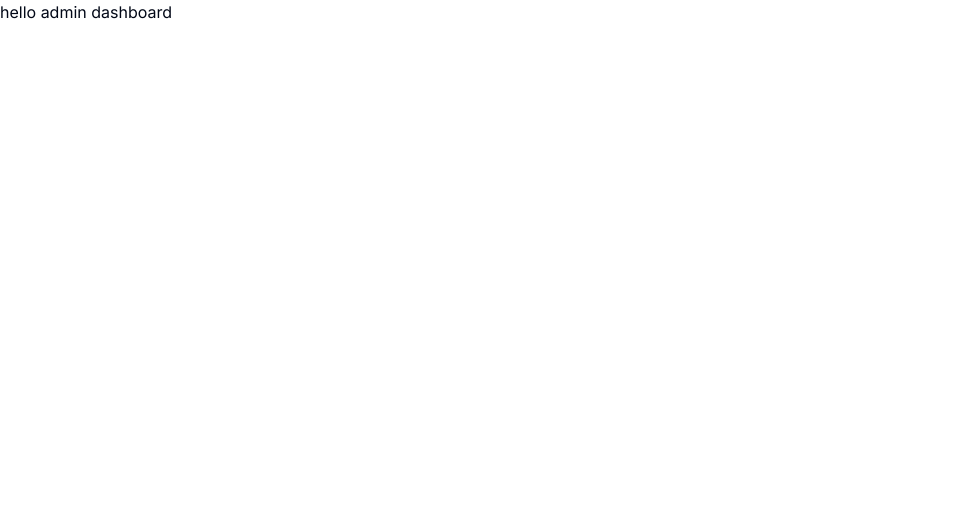
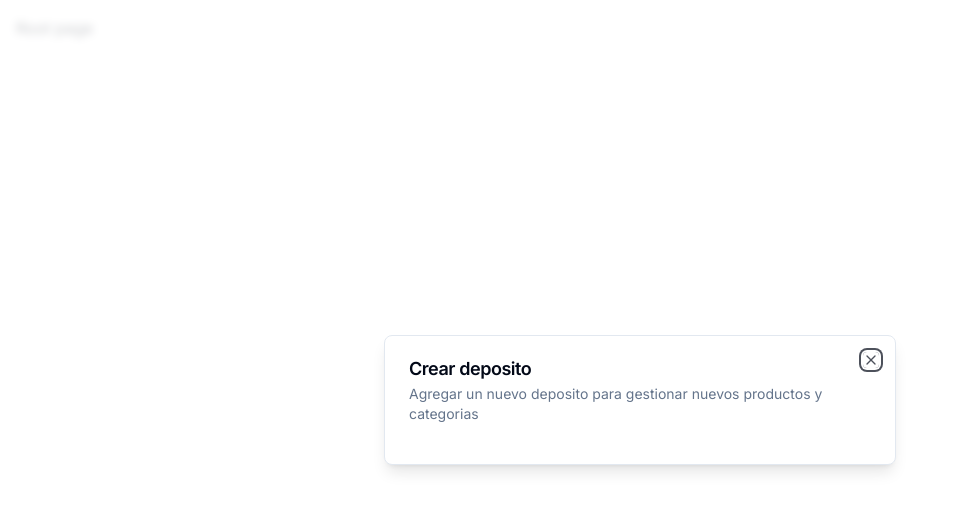
Before and after one commit to EBosch14/adt-dashboard, a Next.js app: page / in a window 1280 px wide. Shown: the top 510 px of the page, without its empty margins (0-958 px from the left). Built offline with nearby package versions, Linux system fonts and the light colour scheme.

Commit message:
feat(/*): :sparkles: add create store modal

```diff
--- a/app/(root)/page.tsx
+++ b/app/(root)/page.tsx
@@ -1,10 +1,20 @@
-import { UserButton } from "@clerk/nextjs";
+"use client";
+import { StoreModal } from "@/components/modals/store-modal";
+import { useStoreModal } from "@/hooks/use-store-modal";
+import { useEffect } from "react";
+// import { UserButton } from "@clerk/nextjs";
 
-export default function SetupPage() {
-  return (
-    <>
-      <p>hello admin dashboard</p>
-      <UserButton afterSignOutUrl="/" />
-    </>
-  );
-}
+const SetupPage = () => {
+  const onOpen = useStoreModal((state) => state.onOpen);
+  const isOpen = useStoreModal((state) => state.isOpen);
+
+  useEffect(() => {
+    if (!isOpen) {
+      onOpen();
+    }
+  }, [isOpen, onOpen]);
+
+  return <div className="p-4">Root page</div>;
+};
+
+export default SetupPage;
--- a/app/layout.tsx
+++ b/app/layout.tsx
@@ -1,7 +1,10 @@
 import "./globals.css";
+
 import type { Metadata } from "next";
 import { Inter } from "next/font/google";
 import { ClerkProvider } from "@clerk/nextjs";
+
+import { ModalProvider } from "@/providers/modal-provider";
 
 const inter = Inter({ subsets: ["latin"] });
 
@@ -18,7 +21,10 @@ export default function RootLayout({
   return (
     <ClerkProvider>
       <html lang="es">
-        <body className={inter.className}>{children}</body>
+        <body className={inter.className}>
+          <ModalProvider />
+          {children}
+        </body>
       </html>
     </ClerkProvider>
   );
--- /dev/null
+++ b/components/modals/store-modal.tsx
@@ -0,0 +1,15 @@
+"use client";
+
+import { Modal } from "@/components/ui/modal";
+import { useStoreModal } from "@/hooks/use-store-modal";
+
+export const StoreModal = () => {
+  const storeModal = useStoreModal();
+  return (
+    <Modal
+      title="Crear deposito"
+      description="Agregar un nuevo deposito para gestionar nuevos productos y categorias"
+      isOpen={storeModal.isOpen}
+      onClose={storeModal.onClose}></Modal>
+  );
+};
--- /dev/null
+++ b/components/ui/dialog.tsx
@@ -0,0 +1,123 @@
+"use client"
+
+import * as React from "react"
+import * as DialogPrimitive from "@radix-ui/react-dialog"
+import { X } from "lucide-react"
+
+import { cn } from "@/lib/utils"
+
+const Dialog = DialogPrimitive.Root
+
+const DialogTrigger = DialogPrimitive.Trigger
+
+const DialogPortal = ({
+  className,
+  ...props
+}: DialogPrimitive.DialogPortalProps) => (
+  <DialogPrimitive.Portal className={cn(className)} {...props} />
+)
+DialogPortal.displayName = DialogPrimitive.Portal.displayName
+
+const DialogOverlay = React.forwardRef<
+  React.ElementRef<typeof DialogPrimitive.Overlay>,
+  React.ComponentPropsWithoutRef<typeof DialogPrimitive.Overlay>
+>(({ className, ...props }, ref) => (
+  <DialogPrimitive.Overlay
+    ref={ref}
+    className={cn(
+      "fixed inset-0 z-50 bg-background/80 backdrop-blur-sm data-[state=open]:animate-in data-[state=closed]:animate-out data-[state=closed]:fade-out-0 data-[state=open]:fade-in-0",
+      className
+    )}
+    {...props}
+  />
+))
+DialogOverlay.displayName = DialogPrimitive.Overlay.displayName
+
+const DialogContent = React.forwardRef<
+  React.ElementRef<typeof DialogPrimitive.Content>,
+  React.ComponentPropsWithoutRef<typeof DialogPrimitive.Content>
+>(({ className, children, ...props }, ref) => (
+  <DialogPortal>
+    <DialogOverlay />
+    <DialogPrimitive.Content
+      ref={ref}
+      className={cn(
+        "fixed left-[50%] top-[50%] z-50 grid w-full max-w-lg translate-x-[-50%] translate-y-[-50%] gap-4 border bg-background p-6 shadow-lg duration-200 data-[state=open]:animate-in data-[state=closed]:animate-out data-[state=closed]:fade-out-0 data-[state=open]:fade-in-0 data-[state=closed]:zoom-out-95 data-[state=open]:zoom-in-95 data-[state=closed]:slide-out-to-left-1/2 data-[state=closed]:slide-out-to-top-[48%] data-[state=open]:slide-in-from-left-1/2 data-[state=open]:slide-in-from-top-[48%] sm:rounded-lg md:w-full",
+        className
+      )}
+      {...props}
+    >
+      {children}
+      <DialogPrimitive.Close className="absolute right-4 top-4 rounded-sm opacity-70 ring-offset-background transition-opacity hover:opacity-100 focus:outline-none focus:ring-2 focus:ring-ring focus:ring-offset-2 disabled:pointer-events-none data-[state=open]:bg-accent data-[state=open]:text-muted-foreground">
+        <X className="h-4 w-4" />
+        <span className="sr-only">Close</span>
+      </DialogPrimitive.Close>
+    </DialogPrimitive.Content>
+  </DialogPortal>
+))
+DialogContent.displayName = DialogPrimitive.Content.displayName
+
+const DialogHeader = ({
+  className,
+  ...props
+}: React.HTMLAttributes<HTMLDivElement>) => (
+  <div
+    className={cn(
+      "flex flex-col space-y-1.5 text-center sm:text-left",
+      className
+    )}
+    {...props}
+  />
+)
+DialogHeader.displayName = "DialogHeader"
+
+const DialogFooter = ({
+  className,
+  ...props
+}: React.HTMLAttributes<HTMLDivElement>) => (
+  <div
+    className={cn(
+      "flex flex-col-reverse sm:flex-row sm:justify-end sm:space-x-2",
+      className
+    )}
+    {...props}
+  />
+)
+DialogFooter.displayName = "DialogFooter"
+
+const DialogTitle = React.forwardRef<
+  React.ElementRef<typeof DialogPrimitive.Title>,
+  React.ComponentPropsWithoutRef<typeof DialogPrimitive.Title>
+>(({ className, ...props }, ref) => (
+  <DialogPrimitive.Title
+    ref={ref}
+    className={cn(
+      "text-lg font-semibold leading-none tracking-tight",
+      className
+    )}
+    {...props}
+  />
+))
+DialogTitle.displayName = DialogPrimitive.Title.displayName
+
+const DialogDescription = React.forwardRef<
+  React.ElementRef<typeof DialogPrimitive.Description>,
+  React.ComponentPropsWithoutRef<typeof DialogPrimitive.Description>
+>(({ className, ...props }, ref) => (
+  <DialogPrimitive.Description
+    ref={ref}
+    className={cn("text-sm text-muted-foreground", className)}
+    {...props}
+  />
+))
+DialogDescription.displayName = DialogPrimitive.Description.displayName
+
+export {
+  Dialog,
+  DialogTrigger,
+  DialogContent,
+  DialogHeader,
+  DialogFooter,
+  DialogTitle,
+  DialogDescription,
+}
--- /dev/null
+++ b/components/ui/label.tsx
@@ -0,0 +1,26 @@
+"use client"
+
+import * as React from "react"
+import * as LabelPrimitive from "@radix-ui/react-label"
+import { cva, type VariantProps } from "class-variance-authority"
+
+import { cn } from "@/lib/utils"
+
+const labelVariants = cva(
+  "text-sm font-medium leading-none peer-disabled:cursor-not-allowed peer-disabled:opacity-70"
+)
+
+const Label = React.forwardRef<
+  React.ElementRef<typeof LabelPrimitive.Root>,
+  React.ComponentPropsWithoutRef<typeof LabelPrimitive.Root> &
+    VariantProps<typeof labelVariants>
+>(({ className, ...props }, ref) => (
+  <LabelPrimitive.Root
+    ref={ref}
+    className={cn(labelVariants(), className)}
+    {...props}
+  />
+))
+Label.displayName = LabelPrimitive.Root.displayName
+
+export { Label }
--- /dev/null
+++ b/components/ui/modal.tsx
@@ -0,0 +1,40 @@
+"use client";
+
+import {
+  Dialog,
+  DialogContent,
+  DialogDescription,
+  DialogHeader,
+  DialogTitle,
+} from "@/components/ui/dialog";
+
+interface ModalProps {
+  title: string;
+  description: string;
+  isOpen: boolean;
+  onClose: () => void;
+  children?: React.ReactNode;
+}
+
+export const Modal: React.FC<ModalProps> = ({
+  title,
+  description,
+  isOpen,
+  onClose,
+  children,
+}) => {
+  const onChange = (open: boolean) => {
+    if (!open) onClose();
+  };
+  return (
+    <Dialog open={isOpen} onOpenChange={onChange}>
+      <DialogContent>
+        <DialogHeader>
+          <DialogTitle>{title}</DialogTitle>
+          <DialogDescription>{description}</DialogDescription>
+        </DialogHeader>
+        <div>{children}</div>
+      </DialogContent>
+    </Dialog>
+  );
+};
--- /dev/null
+++ b/hooks/use-store-modal.tsx
@@ -0,0 +1,13 @@
+import { create } from "zustand";
+
+interface useStoreModalInterface {
+  isOpen: boolean;
+  onOpen: () => void;
+  onClose: () => void;
+}
+
+export const useStoreModal = create<useStoreModalInterface>((set) => ({
+  isOpen: false,
+  onOpen: () => set({ isOpen: true }),
+  onClose: () => set({ isOpen: false }),
+}));
--- /dev/null
+++ b/providers/modal-provider.tsx
@@ -0,0 +1,22 @@
+"use client";
+
+import { StoreModal } from "@/components/modals/store-modal";
+import { useEffect, useState } from "react";
+
+export const ModalProvider = () => {
+  const [isMounted, setIsMounted] = useState(false);
+
+  useEffect(() => {
+    setIsMounted(true);
+  }, []);
+
+  if (!isMounted) {
+    return null;
+  }
+
+  return (
+    <>
+      <StoreModal />
+    </>
+  );
+};
```
